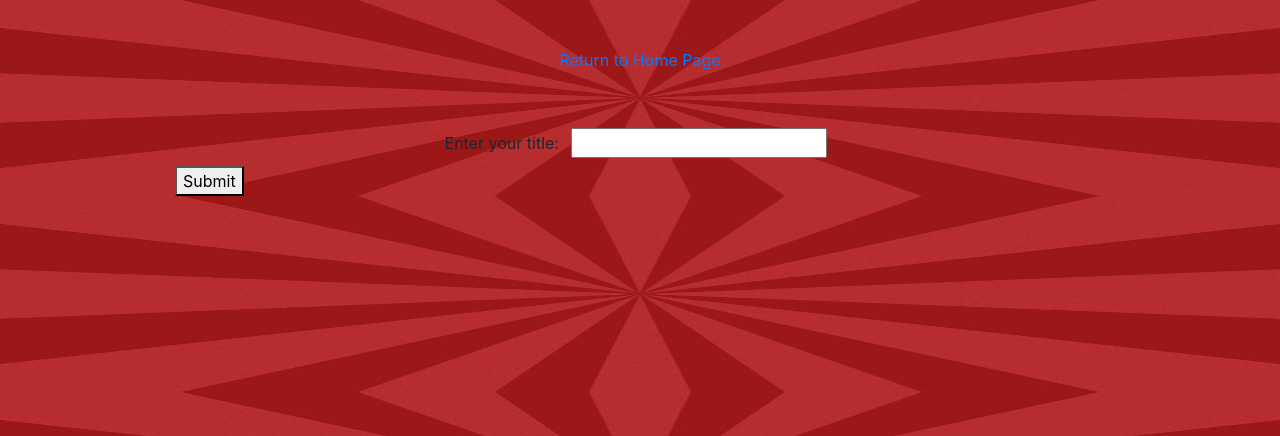
After one commit to anzhelikasuchkova/Movie-Recommendation-Project, a Flask app: page /test_form in a window 1280 px wide. The commit adds this page. Shown: the top 436 px of the page. Run offline with Flask 2, Linux system fonts and the light colour scheme.

Commit message:
insert machine code

```diff
--- a/TMDB_Movies.py
+++ b/TMDB_Movies.py
@@ -98,7 +98,7 @@ def recommend(movie):
 if __name__ == "__main__":
 
     # lets see the recommendation
-    movie = "Home Alone"
+    movie = "Fight Club"
     recommendations = recommend(movie)
     for recommendation in recommendations:
         print(recommendation)
--- a/app.py
+++ b/app.py
@@ -23,7 +23,23 @@ def hello_results():
 def test():
     movies = TMDB_Movies.recommend("Home Alone")
     data = {'movies': movies}
-    return render_template('test.html', data = data)
+    return render_template('test_results.html', data = data)
 
 if __name__=='__main__':
     app.run()
+
+@app.route("/test_results", methods=["POST"])
+def test_results():
+    movies = TMDB_Movies.recommend(request.form.get('movie'))
+    data = {'movies': movies}
+    return render_template('test_results.html', data = data)
+
+@app.route("/test_form")
+def test_form():
+    return render_template('test_form.html')
+
+
+@app.route("/static/Movie.jpg")
+def test_movie():
+    content = get_file('static/Movie.jpg')
+    return Response(content, mimetype="image/jpg")
--- a/static/style.css
+++ b/templates/static/style.css
@@ -1,13 +1,11 @@
 body{
 
     background-color:#b92f2f;
-
-.jumbotron {
-    background-image: url("../Images/Movies.jpg");
+    background-image: url("/static/Movie.jpg");
     background-size: 100% 100%;
     text-align: center;
-  }
 
-    ;
+
+
 
 }
--- /dev/null
+++ b/templates/test_form.html
@@ -0,0 +1,33 @@
+<!DOCTYPE html>
+<html lang="en">
+<head>
+  <meta charset="UTF-8">
+  <meta http-equiv="X-UA-Compatible" content="IE=edge">
+  <meta name="viewport" content="width=device-width, initial-scale=1.0">
+  <link rel="stylesheet" href="https://cdn.jsdelivr.net/npm/bootstrap@4.6.1/dist/css/bootstrap.min.css" integrity="sha384-zCbKRCUGaJDkqS1kPbPd7TveP5iyJE0EjAuZQTgFLD2ylzuqKfdKlfG/eSrtxUkn" crossorigin="anonymous">
+  <link rel="stylesheet" href="{{ url_for('static', filename='style.css') }}"/>
+  <title>hello</title>
+</head>
+<body>
+
+  <div class="container mt-5 w-75">
+    <div class="my-5"><a href="/">Return to Home Page</a></div>
+
+
+      <!-- an html form -->
+      <form method="post" action="/test_results">
+
+        <!-- textbox -->
+        <label for="movie">Enter your title:</label>
+        <input type="text" name="movie" class="m-2"></input>
+
+        <!-- Submit (OK, Enter, Post) button -->
+        <button type="submit" class="d-block">Submit</input>
+
+      </form>
+
+
+
+  </div>
+</body>
+</html>
```
Also changed, not shown: templates/static/Movie.jpg (renamed from static/Static/Images/Movie.jpg), templates/test_results.html (renamed from templates/test.html), 3 other files.
